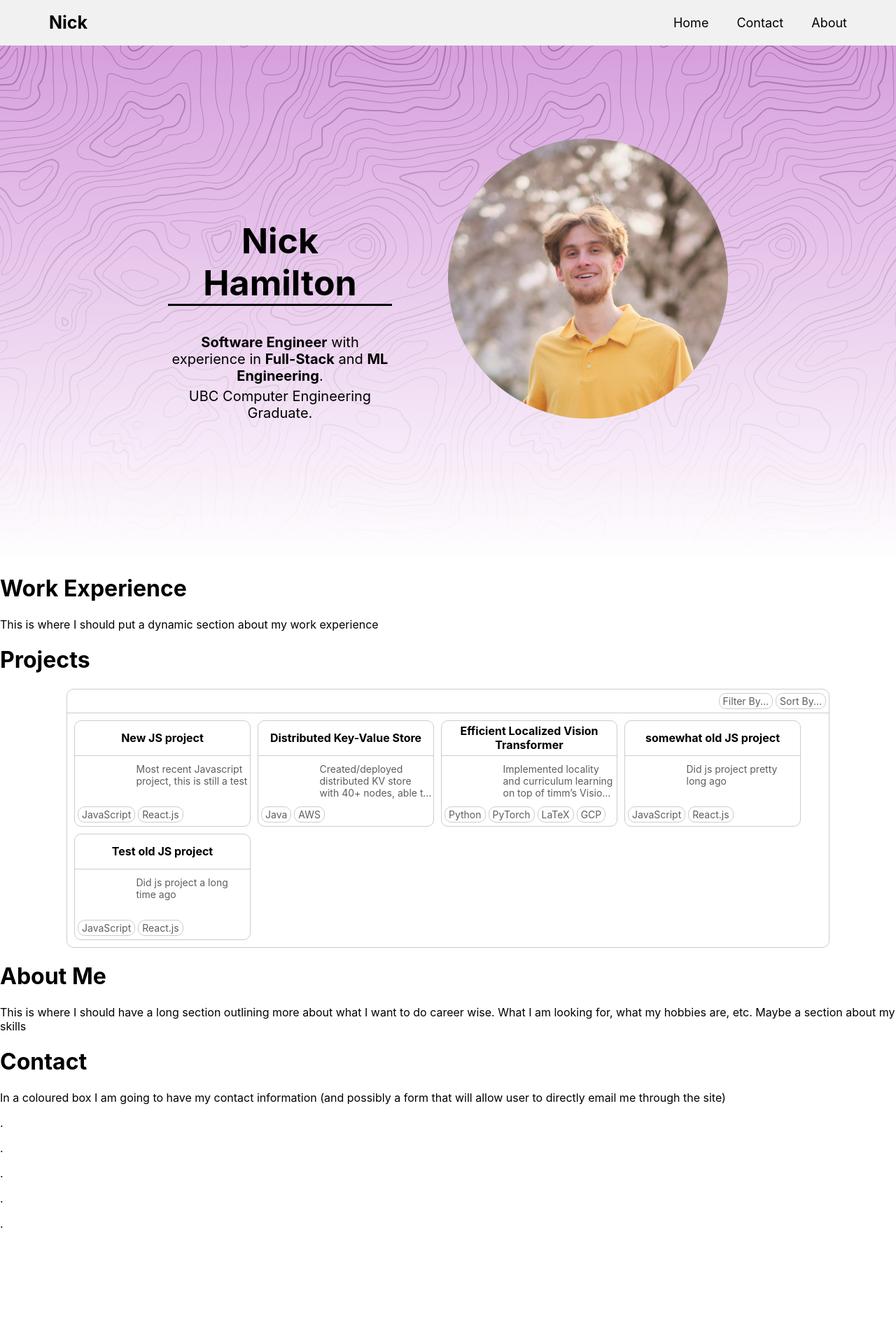
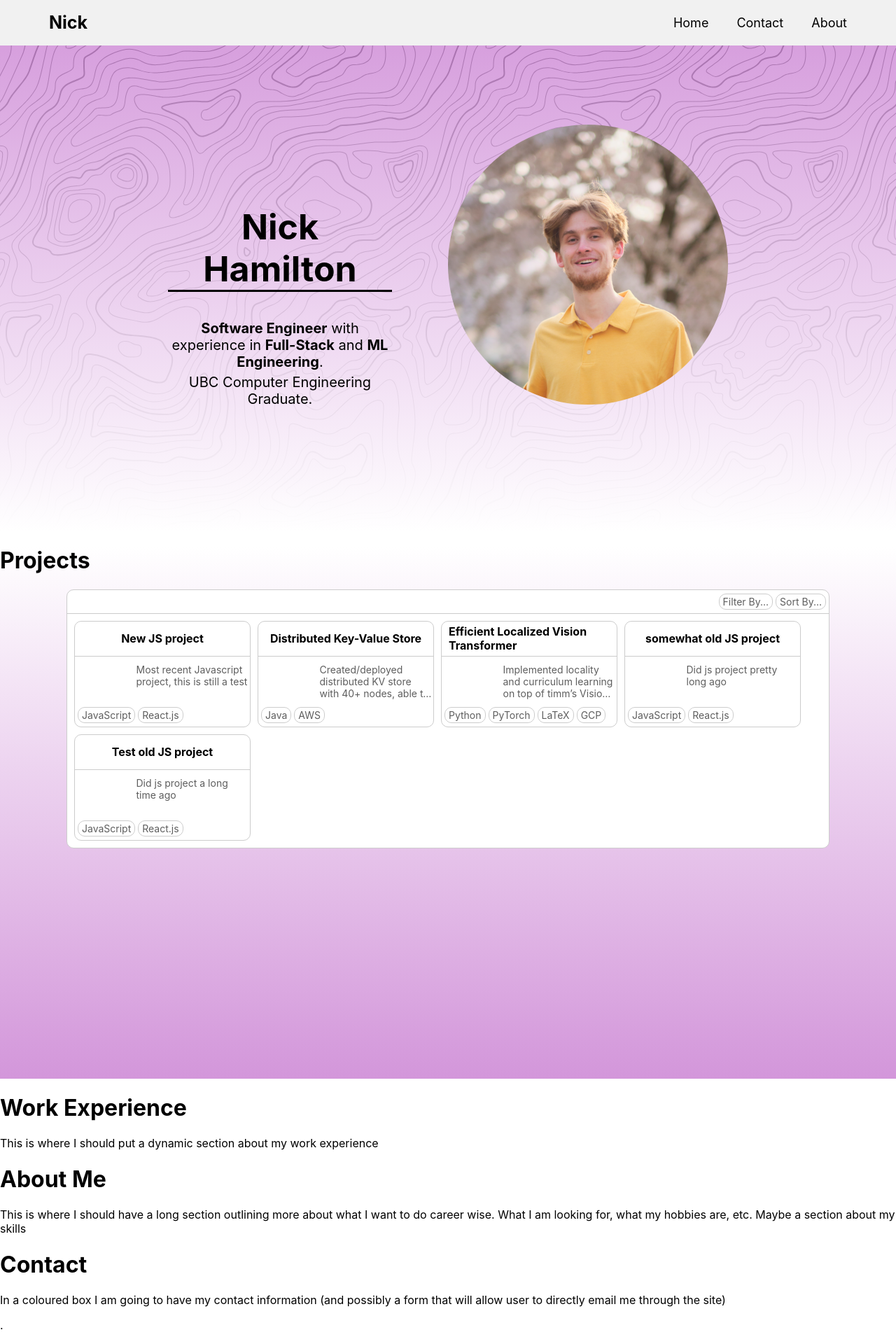
Before and after one commit to nickhamiltonn/portfolio, a React (Create React App) app: page / in a window 1280 px wide. Shown: the top 1920 px of the page at 70% size. Before the commit the page ends 1774 px from the top, so only its background shows below. Built offline with nearby package versions, Linux system fonts and the light colour scheme.

Commit message:
Added placeholder code for Projects component. Not sure if I love the fading currently

```diff
--- a/src/App.js
+++ b/src/App.js
@@ -1,8 +1,7 @@
 import './App.css';
-import TileGallery from './components/TileGallery';
 import Home from './components/Home';
+import Projects from './components/Projects';
 import NavBar from './components/NavBar';
-import projects from './content/projects';
 
 import { Element } from 'react-scroll';
 
@@ -12,18 +11,14 @@ function App() {
       <NavBar>
       </NavBar>
       <Home />
+      <Projects />
       <h1>
         Work Experience
       </h1>
       <p>
         This is where I should put a dynamic section about my work experience
       </p>
-      <h1>
-        Projects
-      </h1>
       <div className="App">
-        <TileGallery projects={projects}>
-        </TileGallery>
       </div>
       <h1>
         About Me
--- a/src/components/Home.css
+++ b/src/components/Home.css
@@ -3,20 +3,13 @@
     flex-direction: row;
     justify-content: center;
     align-items: center;
-    height: 100vh;
+    height: 95vh;
     background-image: linear-gradient(
             to bottom,
             rgba(200, 124, 209, 0.8),
             white
         ),
         url("../resources/topography.svg");
-    background-position-x: center;
-    background-position-y: center;
-    background-size: initial, initial;
-    background-attachment: initial, initial;
-    background-origin: initial, initial;
-    background-clip: initial, initial;
-    background-color: initial;
 
     text-align: center;
 }
--- /dev/null
+++ b/src/components/Projects.css
@@ -0,0 +1,8 @@
+.projects {
+    height: 95vh;
+    background-image: linear-gradient(
+            to top,
+            rgba(200, 124, 209, 0.8),
+            white
+        );
+}
--- /dev/null
+++ b/src/components/Projects.js
@@ -0,0 +1,20 @@
+import './Projects.css'
+import projects from '../content/projects';
+import TileGallery from './TileGallery';
+
+import { Element } from "react-scroll";
+
+function Projects() {
+    return (
+        <Element name="projects">
+            <div className="projects">
+                <h1>
+                    Projects
+                </h1>
+                <TileGallery projects={projects} />
+            </div>
+        </Element>
+    );
+}
+
+export default Projects;
--- a/src/components/TileGallery.css
+++ b/src/components/TileGallery.css
@@ -1,4 +1,5 @@
 .TileGallery {
+    background-color: white;
     border: 1px solid #ccc;
     border-radius: 10px;
     width: 85%;
```
